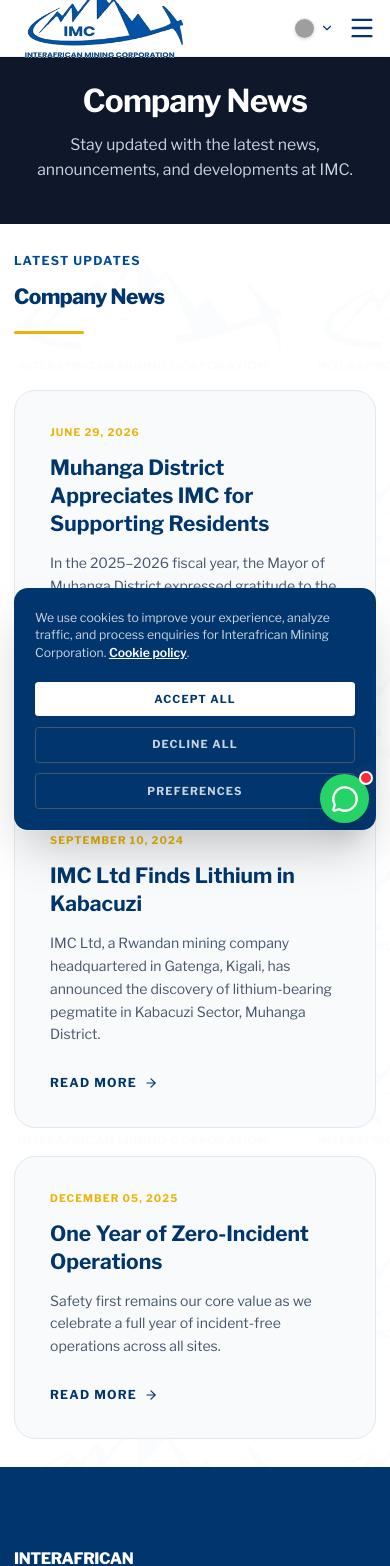
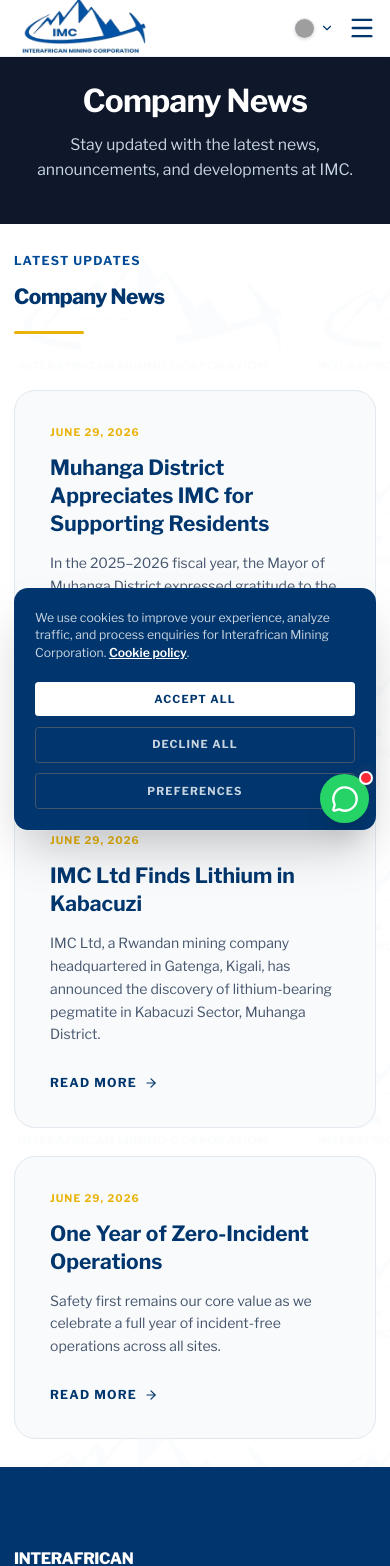
Before and after one commit to iragena25egide/imc_web, a Next.js app: page /cookie-policy/news in a window 390 px wide. Shown: the top 1566 px of the page. Built offline with nearby package versions, Linux system fonts and the light colour scheme; grey boxes are pictures that could not be loaded.

Commit message:
Make logo responsive with top margin and update news dates

```diff
--- a/src/components/ui/Navbar.tsx
+++ b/src/components/ui/Navbar.tsx
@@ -56,7 +56,7 @@
                 alt="IMC Logo"
                 width={180}
                 height={50}
-                className="object-contain"
+                className="object-contain w-[140px] md:w-[180px] h-auto mt-1 md:mt-2"
                 priority
               />
             </Link>
--- a/src/dictionaries/en.json
+++ b/src/dictionaries/en.json
@@ -152,14 +152,14 @@
       {
         "slug": "imc-finds-lithium",
         "title": "IMC Ltd Finds Lithium in Kabacuzi",
-        "date": "September 10, 2024",
+        "date": "June 29, 2026",
         "excerpt": "IMC Ltd, a Rwandan mining company headquartered in Gatenga, Kigali, has announced the discovery of lithium-bearing pegmatite in Kabacuzi Sector, Muhanga District.",
         "content": "IMC Ltd, a Rwandan mining company headquartered in Gatenga, Kigali, has announced the discovery of lithium-bearing pegmatite in Kabacuzi Sector, Muhanga District.\n\nThis breakthrough adds to the company’s established production of tin (cassiterite) and tantalum (coltan), strengthening its position in Rwanda’s mining industry.\n\nLithium is a critical mineral used in rechargeable batteries, electric vehicles, and renewable energy storage systems. With global demand rising, the identification of lithium deposits significantly enhances the strategic importance of IMC Ltd’s concession. The discovery is expected to increase the value of the concession, making it more attractive for investment and future development.\n\nOperating under a 10-year mining license (2023–2033), IMC Ltd remains committed to sustainable mining practices. By integrating lithium into its long-term strategy, the company aims to diversify Rwanda’s mineral portfolio and establish itself as a leading producer of tin, tantalum, and lithium for global technological industries."
       },
       {
         "slug": "zero-incident-safety-milestone",
         "title": "One Year of Zero-Incident Operations",
-        "date": "December 05, 2025",
+        "date": "June 29, 2026",
         "excerpt": "Safety first remains our core value as we celebrate a full year of incident-free operations across all sites.",
         "content": "IMC is incredibly proud to announce that we have achieved a major milestone: one full year of zero lost-time incidents (LTIs) across all our mining and processing sites.\n\nThis achievement is a testament to our rigorous safety protocols, regular training programs, and the dedication of every single employee to prioritize safety above all else. We will continue to invest in advanced safety equipment and continuous training to ensure every team member returns home safely at the end of their shift."
       }
--- a/src/dictionaries/rw.json
+++ b/src/dictionaries/rw.json
@@ -152,14 +152,14 @@
       {
         "slug": "imc-finds-lithium",
         "title": "IMC Ltd yavumbuye Lithium i Kabacuzi",
-        "date": "10 Nzeri 2024",
+        "date": "29 Kamena 2026",
         "excerpt": "IMC Ltd, sosiyete y’ubucukuzi bw’amabuye y’agaciro ikorera mu Rwanda, ifite icyicaro i Gatenga, Kigali, yatangaje ko yabonye ubutare bwa lithium mu birombe byayo biri mu gace ka Kabacuzi, mu Karere ka Muhanga.",
         "content": "IMC Ltd, sosiyete y’ubucukuzi bw’amabuye y’agaciro ikorera mu Rwanda, ifite icyicaro i Gatenga, Kigali, yatangaje ko yabonye ubutare bwa lithium mu birombe byayo biri mu gace ka Kabacuzi, mu Karere ka Muhanga.\n\nUbusanzwe, IMC , ifite icyangombwa cyo gucukura Gasegereti na Koruta , Gusa amategeko yemera ko uvumbuye inganzo y’ubundi bwoko bw’amabuye y’agaciro aho akorera, nabyo abisabira uruhushya akayacukura.\nLithium ni ubutare bukomeye bukoreshwa mu gukora batteries, imodoka zikoresha amashanyarazi, ndetse no mu kubika ingufu z’amashanyarazi akomoka ku mirasire y’izuba n’umuyaga.\n\nKuba IMC ivumbuye Lithium aho ikorera biratuma agace ikoreramo karushaho kugira agaciro. Ibitu aka gace kitezweho Gukurura ishoramari n’iterambere ry’igihe kizaza.\n\nIMC Ltd ikorera mu buryo bwemewe n’amategeko, ifite uruhushya rw’imyaka 10 (2023–2033). Ikomeje kwiyemeza gukoresha ubucukuzi burambye, kurengera ibidukikije no guteza imbere imibereho myiza y’abaturage."
       },
       {
         "slug": "zero-incident-safety-milestone",
         "title": "Umwaka Umwe Nta Mpanuka Ikomeye",
-        "date": "05 Ukuboza 2025",
+        "date": "29 Kamena 2026",
         "excerpt": "Umutekano mbere na mbere ukomeza kuba indangagaciro yacu mu gihe twizihiza umwaka wose w'ibikorwa nta mpanuka ikomeye yabaye.",
         "content": "IMC ifite ishema ryo gutangaza ko twageze ku ntambwe ikomeye: umwaka wose nta mpanuka igabanya igihe cy'akazi (LTIs) mu byiciro byacu byose by'ubucukuzi n'itunganywa.\n\nIbi byagezweho ni gihamya cy'amabwiriza yacu akomeye y'umutekano, gahunda z'amahugurwa zihoraho, ndetse n'ubwitange bwa buri mukozi wese mu gushyira umutekano imbere y'ibindi byose. Tuzakomeza gushora imari mu bikoresho by'umutekano bigezweho n'amahugurwa kugira ngo buri mukozi atahe amahoro."
       }
```
